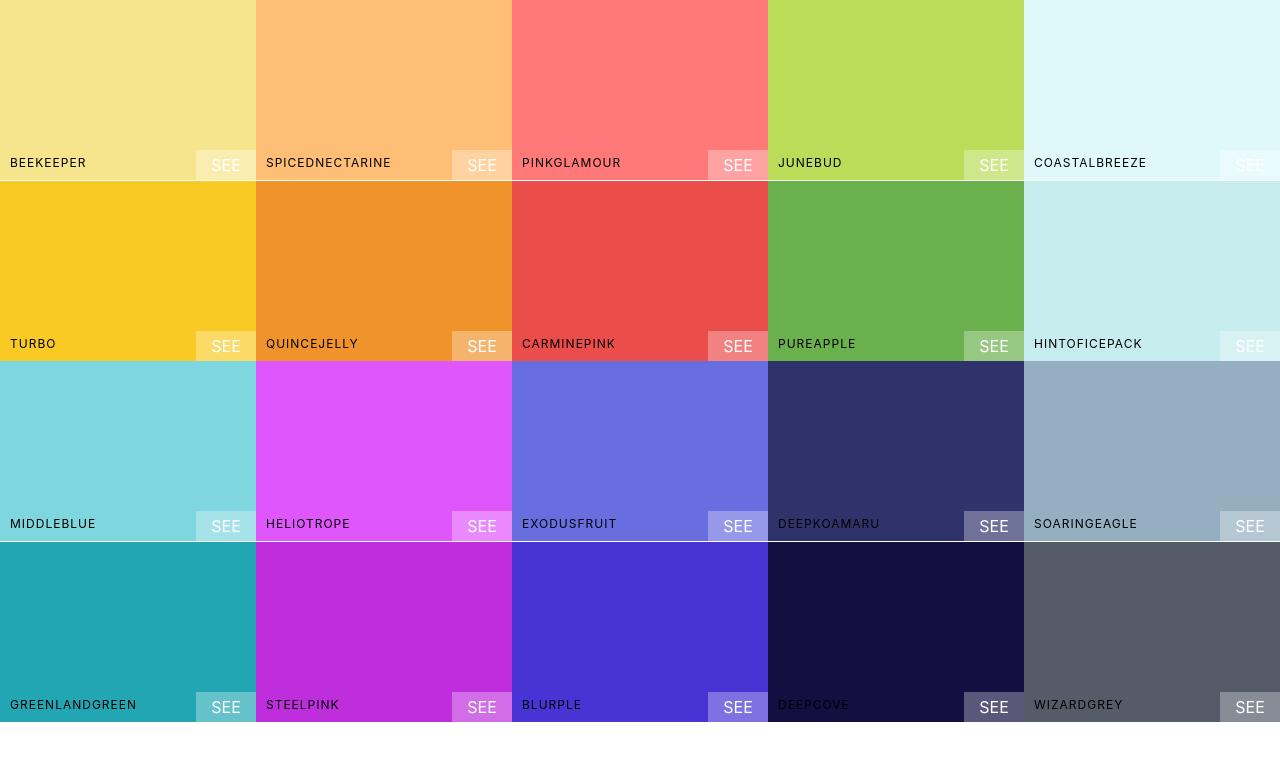
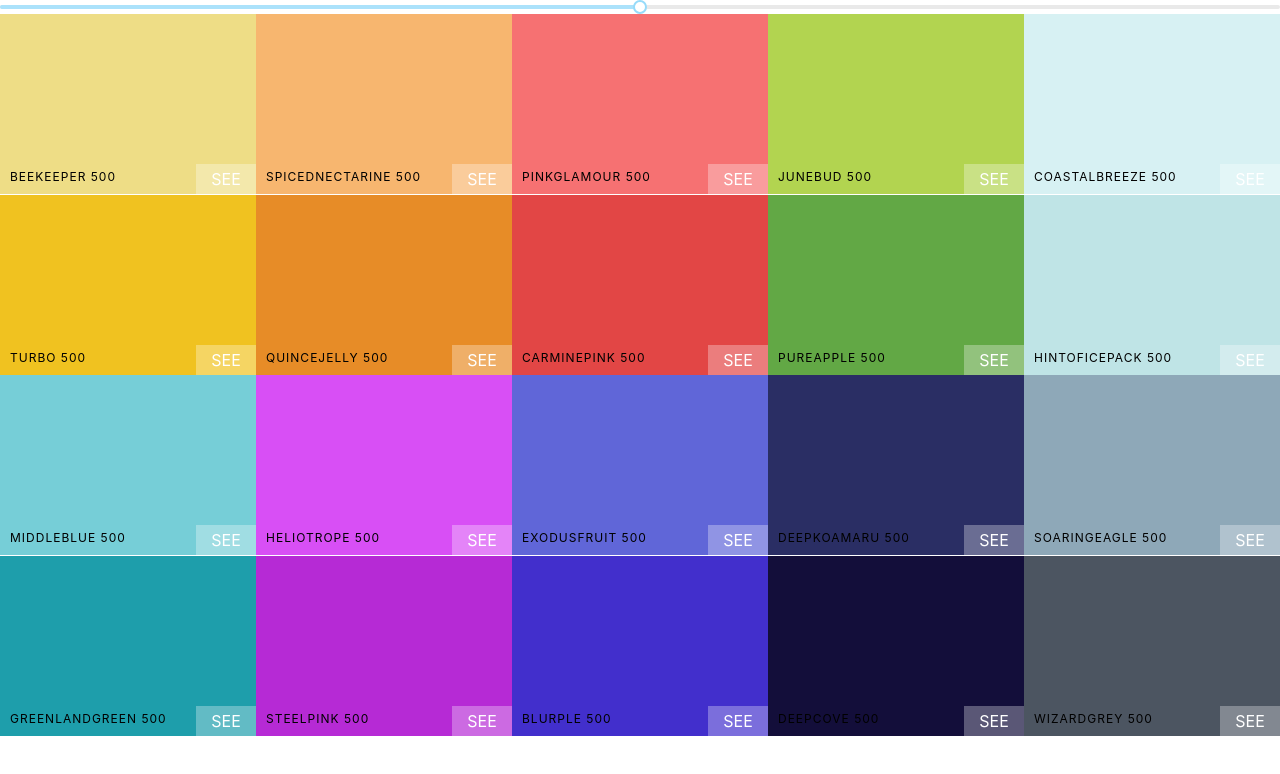
Before and after one commit to rzounlom/react-color-palette, a React (Create React App) app: page / in a window 1280 px wide. Shown: the top 774 px of the page. Built offline with nearby package versions, Linux system fonts and the light colour scheme.

Commit message:
add color slider

```diff
--- a/package.json
+++ b/package.json
@@ -6,7 +6,9 @@
     "@testing-library/jest-dom": "^5.11.6",
     "@testing-library/react": "^11.2.1",
     "@testing-library/user-event": "^12.2.2",
+    "chroma-js": "^2.1.0",
     "node-sass": "^4.0.0",
+    "rc-slider": "^9.6.3",
     "react": "^17.0.1",
     "react-copy-to-clipboard": "^5.0.2",
     "react-dom": "^17.0.1",
--- a/src/App.js
+++ b/src/App.js
@@ -1,12 +1,14 @@
 import React, { Component } from "react";
 import Palette from "./components/Palette/Palette";
-import seedColors from "./seedColors";
+import { PaletteColors } from "./seedColors";
+import { generatePalette } from "./utils/colorHelpers";
 
 class App extends Component {
   render() {
+    console.log(generatePalette(PaletteColors[4]));
     return (
       <div className="App">
-        <Palette {...seedColors[4]} />
+        <Palette palette={generatePalette(PaletteColors[4])} />
       </div>
     );
   }
--- a/src/components/Palette/Palette.jsx
+++ b/src/components/Palette/Palette.jsx
@@ -1,19 +1,33 @@
 import React, { Component } from "react";
 import ColorBox from "../ColorBox/ColorBox";
 import "./Palette.scss";
+import Slider from "rc-slider";
+import "rc-slider/assets/index.css";
 
 class Palette extends Component {
+  state = {
+    level: 500,
+  };
+  changeLevel = (level) => {
+    this.setState({ level });
+  };
   render() {
-    const colorBoxes = () =>
-      this.props.colors.map((color) => {
-        return (
-          <ColorBox background={color.color} name={color.name} key={color.id} />
-        );
-      });
+    const { colors } = this.props.palette;
+    const { level } = this.state;
+    const colorBoxes = colors[level].map((color) => {
+      return <ColorBox background={color.hex} name={color.name} />;
+    });
     return (
       <div className="Palette">
+        <Slider
+          defaultValue={level}
+          min={100}
+          max={900}
+          onAfterChange={this.changeLevel}
+          step={100}
+        />
         {/* Navbar goes here */}
-        <div className="Palette-colors">{colorBoxes()}</div>
+        <div className="Palette-colors">{colorBoxes}</div>
         {/* Footer  goes here */}
       </div>
     );
--- a/src/seedColors.js
+++ b/src/seedColors.js
@@ -1,4 +1,4 @@
-export default [
+export const PaletteColors = [
   {
     paletteName: "Material UI Colors",
     id: "material-ui-colors",
--- /dev/null
+++ b/src/utils/colorHelpers.js
@@ -0,0 +1,40 @@
+import chroma from "chroma-js";
+const levels = [50, 100, 200, 300, 400, 500, 600, 700, 800, 900];
+
+function generatePalette(starterPalette) {
+  let newPalette = {
+    paletteName: starterPalette.paletteName,
+    id: starterPalette.id,
+    emoji: starterPalette.emoji,
+    colors: {},
+  };
+  for (let level of levels) {
+    newPalette.colors[level] = [];
+  }
+  for (let color of starterPalette.colors) {
+    let scale = getScale(color.color, 10).reverse();
+    for (let i in scale) {
+      newPalette.colors[levels[i]].push({
+        name: `${color.name} ${levels[i]}`,
+        id: color.name.toLowerCase().replace(/ /g, "-"),
+        hex: scale[i],
+        rgb: chroma(scale[i]).css(),
+        rgba: chroma(scale[i])
+          .css()
+          .replace("rgb", "rgba")
+          .replace(")", ",1.0)"),
+      });
+    }
+  }
+  return newPalette;
+}
+function getRange(hexColor) {
+  const end = "#fff";
+  return [chroma(hexColor).darken(1.4).hex(), hexColor, end];
+}
+
+function getScale(hexColor, numberOfColors) {
+  return chroma.scale(getRange(hexColor)).mode("lab").colors(numberOfColors);
+}
+
+export { generatePalette };
```
Also changed, not shown: 1 other file (tests, documents, lock files or other folders).
